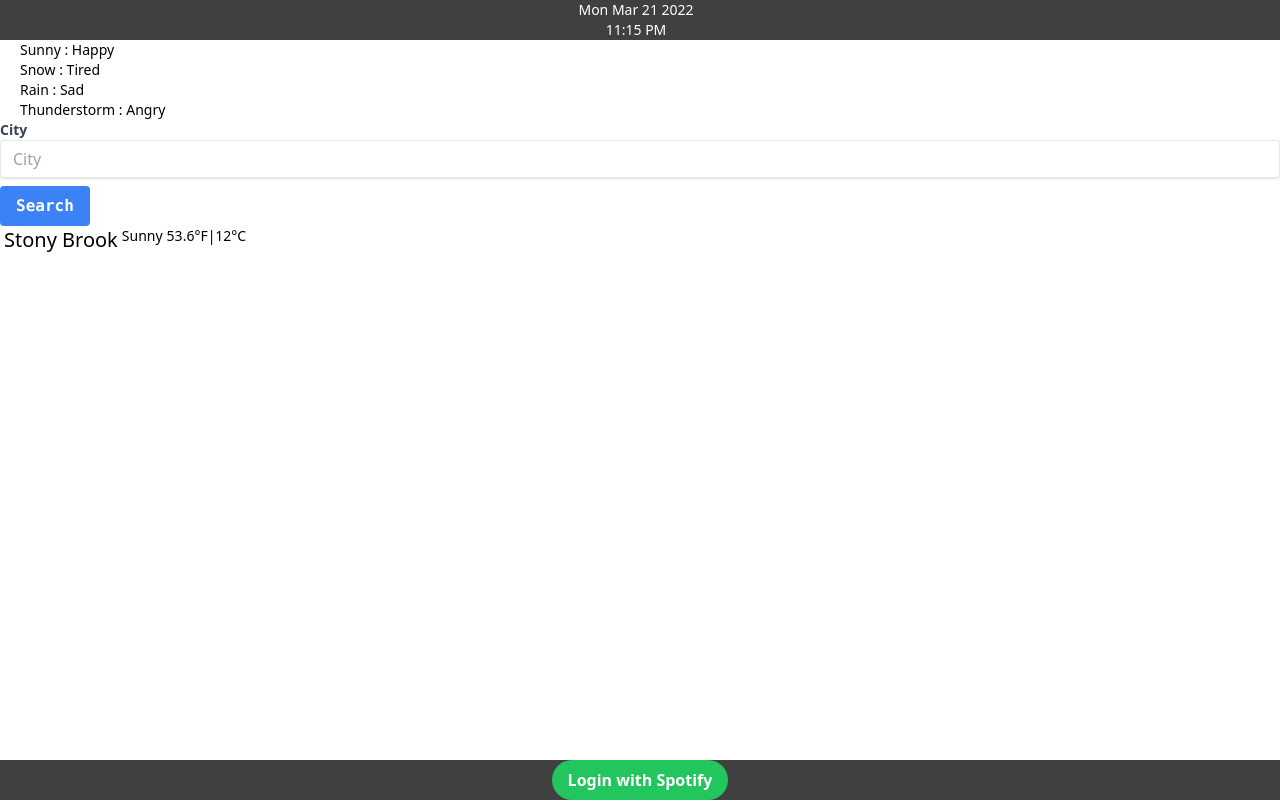
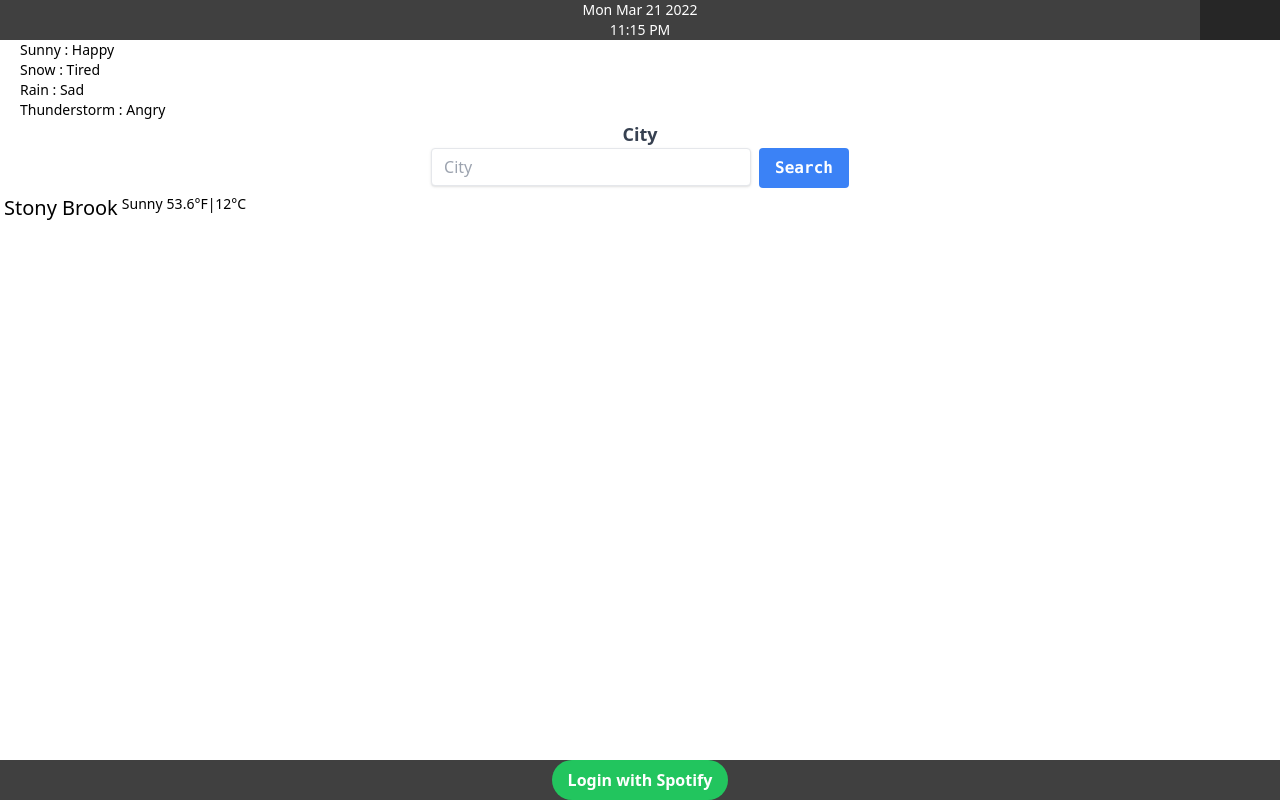
Before and after one commit to jiechenmc/Dash, a React (Create React App) app in the folder client/: page / in a window 1280 px wide. Built offline with nearby package versions, Linux system fonts and the light colour scheme.

Commit message:
Beautified a little bit

```diff
--- a/client/src/HeadBar/Github.js
+++ b/client/src/HeadBar/Github.js
@@ -5,8 +5,12 @@ export default function Github() {
     window.open("https://github.com/jiechenmc/dash", "_blank");
   };
   return (
-    <div className="right-0 bg-neutral-800 text-center">
-      <button onClick={handleOnClick} title="View Source!">
+    <div className="absolute right-0 bg-neutral-800 text-center w-20 h-10">
+      <button
+        className="w-full h-full"
+        onClick={handleOnClick}
+        title="View Source!"
+      >
         <i className="bi-github text-xl"></i>
       </button>
     </div>
--- a/client/src/HeadBar/Time.js
+++ b/client/src/HeadBar/Time.js
@@ -11,7 +11,7 @@ export default function Time() {
   };
 
   return (
-    <div className="w-full">
+    <div className="aboslute w-full ">
       <TimeCard {...props_list} />
     </div>
   );
--- a/client/src/PageContent/Weather.js
+++ b/client/src/PageContent/Weather.js
@@ -19,20 +19,20 @@ export default function Weather() {
   };
 
   return (
-    <div className="">
-      <label class="block text-gray-700 text-sm font-bold" for="city">
+    <div className="text-center">
+      <label class="block text-gray-700 text-lg font-bold" for="city">
         City
       </label>
       <input
         ref={inputElement}
-        className="shadow appearance-none border rounded w-full py-2 px-3 text-gray-700 leading-tight focus:outline-none focus:shadow-outline mb-2"
+        className="shadow appearance-none border rounded w-1/4 py-2 px-3 text-gray-700 leading-tight focus:outline-none focus:shadow-outline mb-2 mr-2"
         id="city"
         type="text"
         placeholder="City"
       />
       <button
         onClick={onButtonClick}
-        className="bg-blue-500 hover:bg-blue-700 text-white font-bold py-2 px-4 rounded focus:outline-none focus:shadow-outline font-mono"
+        className="bg-blue-500 hover:bg-blue-700 text-white font-bold py-2 px-4 rounded focus:outline-none focus:shadow-outline font-mono "
         type="button"
       >
         Search
--- a/client/src/PageContent/WeatherCard.js
+++ b/client/src/PageContent/WeatherCard.js
@@ -1,6 +1,6 @@
 import React from "react";
 
-export default function WeatherCompact({ city, weather, temperature }) {
+export default function WeatherCard({ city, weather, temperature }) {
   return (
     <div className="flex flex-row gap-1 ">
       <i className="bi-cloud text-xl"></i>
```
